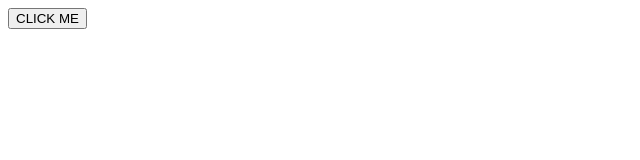
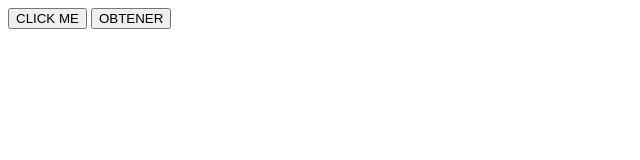
Before and after one commit to cdt1981/api_rest_test, a plain HTML site: page index.html in a window 1280 px wide. Shown: the whole page, without its empty margins (0-640 px from the left). Drawn offline with Linux system fonts and the light colour scheme.

Commit message:
Update index.html

```diff
--- a/index.html
+++ b/index.html
@@ -18,10 +18,20 @@
 
         }
 
+        function obtenerDatos(){
+            fetch("https://script.google.com/macros/s/AKfycbwFuOWTwH5e0jcfBj_5I8Z1LmBiSrjtI2byhxtRJ8pRXNY-ZWKzeb0ttZSVoaDhpEwz/exec",
+            {method: "GET"})
+                .then((response) => JSON.parse(response))
+                .then((data) => console.log(data))
+
+
+        }
+
 
     </script>
 </head>
 <body>
     <button onclick="agregarDatos()">CLICK ME</button>
+    <button onclick="obtenerDatos()">OBTENER</button>
 </body>
 </html>
```
